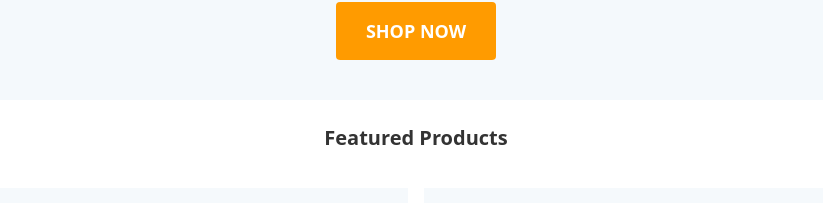
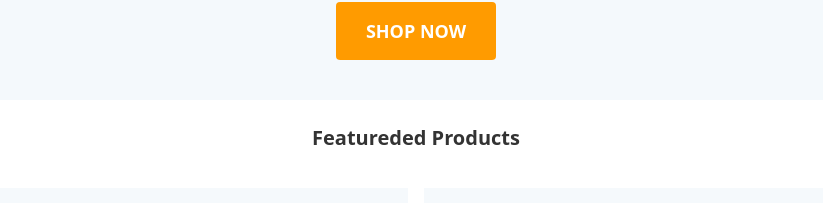
Before and after one commit to exzerth/PrintRunner, a Next.js app: page / in a window 1280 px wide. Shown: the part 1720-1923 px from the top of the page, without its empty margins (224-1047 px from the left). Built offline with nearby package versions, Linux system fonts and the light colour scheme.

Commit message:
dev test

```diff
--- a/components/FeaturedProducts.jsx
+++ b/components/FeaturedProducts.jsx
@@ -5,7 +5,7 @@ const FeaturedProducts = () => {
   return (
     <>
     <div className="container px-[15px] mb-5">
-        <div className="font-semibold text-center text-gray20 text-xl mb-9">Featured Products</div>
+        <div className="font-semibold text-center text-gray20 text-xl mb-9">Featureded Products</div>
         <div className="flex flex-wrap justify-center w-full">
             <div className="columns-2 w-full">
                 <ProductsCard/>
```
